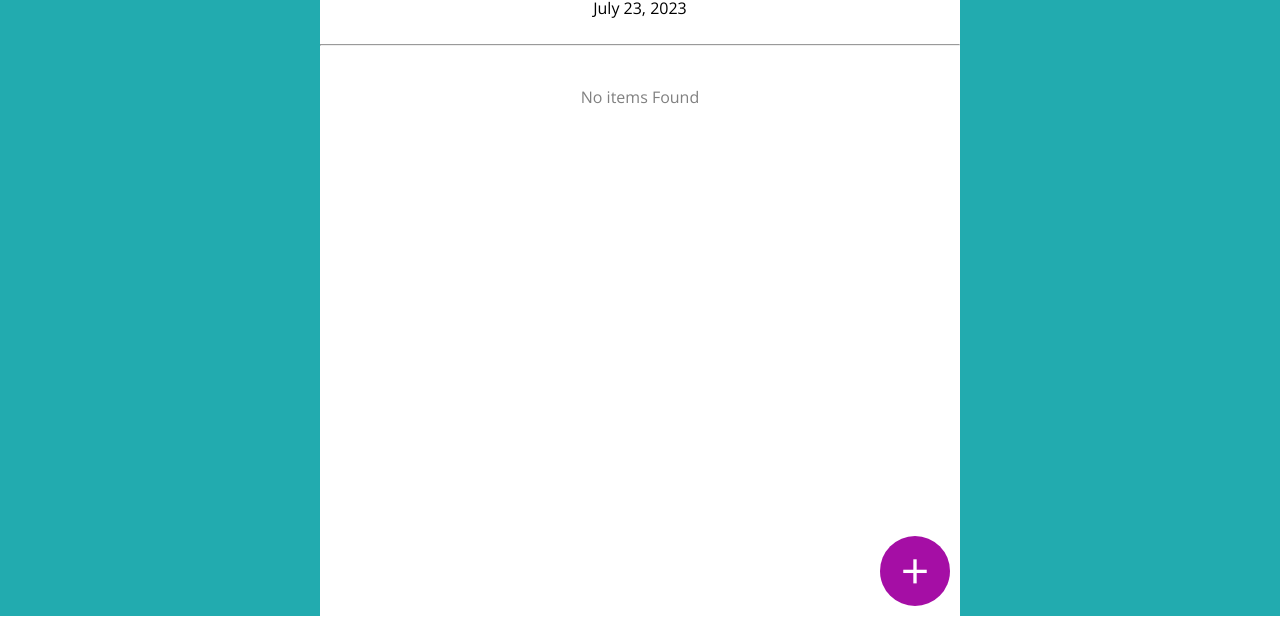
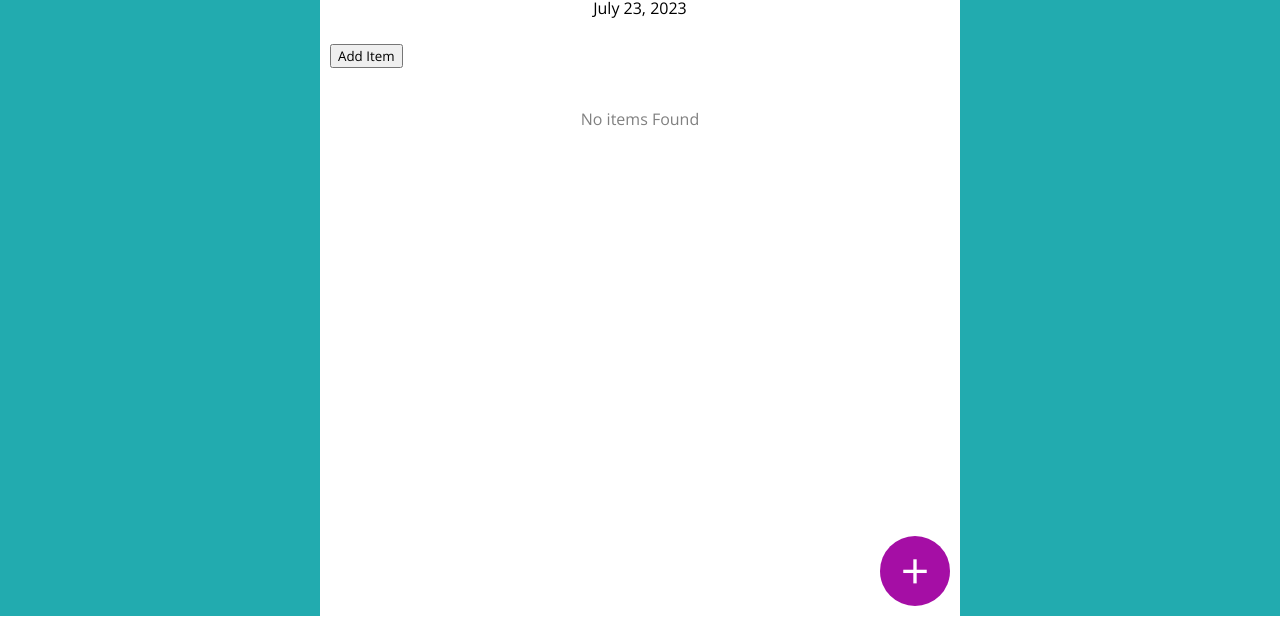
Before and after one commit to Alok19d/To-Do-List, a plain HTML site: page index.html in a window 1280 px wide. Shown: the part 184-802 px from the top of the page. Drawn offline with nearby package versions, Linux system fonts and the light colour scheme.

Commit message:
Update index.html

```diff
--- a/index.html
+++ b/index.html
@@ -3,12 +3,13 @@
 <head>
     <meta charset="UTF-8">
     <meta name="viewport" content="width=device-width, initial-scale=1.0">
-    <title>Document</title>
+    <title>To Do List</title>
     <link rel="stylesheet" href="style.css">
     <!-- Google Fonts -->
     <link rel="preconnect" href="https://fonts.googleapis.com">
     <link rel="preconnect" href="https://fonts.gstatic.com" crossorigin>
     <link href="https://fonts.googleapis.com/css2?family=Open+Sans&display=swap" rel="stylesheet">
+
 </head>
 <body>
     <div id="content">
@@ -21,9 +22,12 @@
                 <p class="day">Wednesday</p>
                 <p class="date">July 19, 2023</p>
             </div>
-            <hr style="margin:0;">
+            <!-- <hr style="margin:0;"> -->
             <div class="tasks">
-                <input class="inp_fld" type="text" />
+                <div class="new_task">
+                    <input class="inp_fld" type="text" />
+                    <button class="btn" onclick="add_item()">Add Item</button>
+                </div>
                 <div class="items">
 
                 </div>
@@ -33,6 +37,8 @@
             </div>
         </div>
     </div>
+    <!-- Font Awesome -->
+    <script src="https://kit.fontawesome.com/2a8614845b.js" crossorigin="anonymous"></script>
     <script src="script.js"></script>
 </body>
 </html>
```
